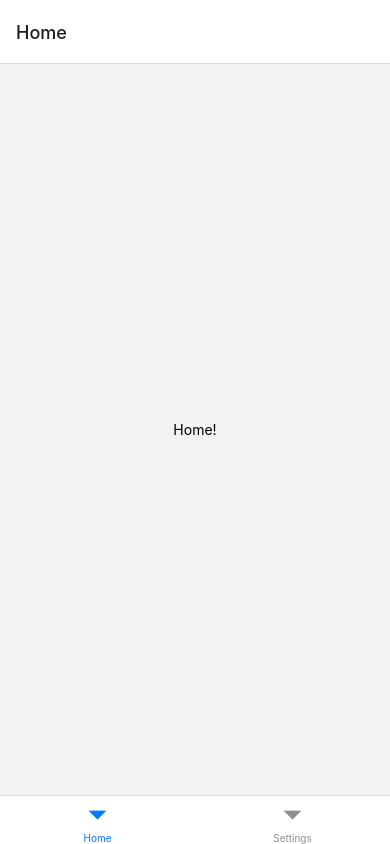
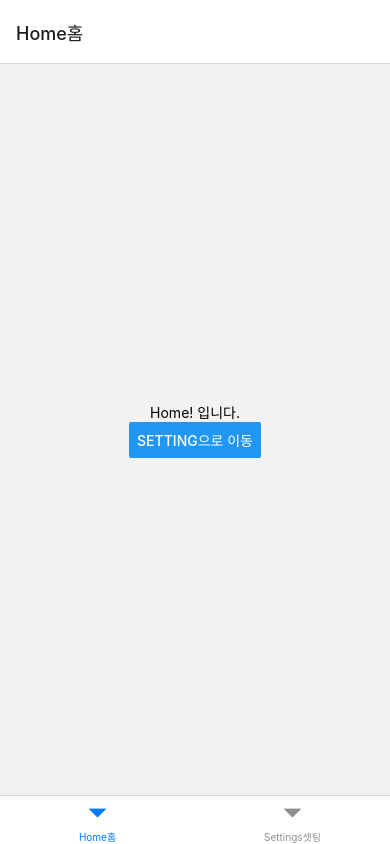
Before and after one commit to minjee412/TeamMaster, a React Native app: screen / in a window 390 px wide. Built offline with nearby package versions, Linux system fonts and the light colour scheme.

Commit message:
2021.11.04

```diff
--- a/App.tsx
+++ b/App.tsx
@@ -1,21 +1,23 @@
 // In App.js in a new project
 import * as React from 'react';
-import { Text, View } from 'react-native';
+import { Button, Text, View } from 'react-native';
 import { NavigationContainer } from '@react-navigation/native';
 import { createBottomTabNavigator } from '@react-navigation/bottom-tabs';
 
-function HomeScreen() {
+function HomeScreen({navigation}) {
   return (
     <View style={{ flex: 1, justifyContent: 'center', alignItems: 'center' }}>
-      <Text>Home!</Text>
+      <Text>Home! 입니다.</Text>
+      <Button title="setting으로 이동" onPress={()=> navigation.navigate('Settings셋팅')}/>
     </View>
   );
 }
 
-function SettingsScreen() {
+function SettingsScreen({navigation}) {
   return (
     <View style={{ flex: 1, justifyContent: 'center', alignItems: 'center' }}>
-      <Text>Settings!</Text>
+      <Text>Settings! 입니다.</Text>
+      <Button title="home으로 이동" onPress={()=> navigation.navigate("Home홈")}/>
     </View>
   );
 }
@@ -26,8 +28,8 @@ export default function App() {
   return (
     <NavigationContainer>
       <Tab.Navigator>
-        <Tab.Screen name="Home" component={HomeScreen} />
-        <Tab.Screen name="Settings" component={SettingsScreen} />
+        <Tab.Screen name="Home홈" component={HomeScreen} />
+        <Tab.Screen name="Settings셋팅" component={SettingsScreen} />
       </Tab.Navigator>
     </NavigationContainer>
   );
```
